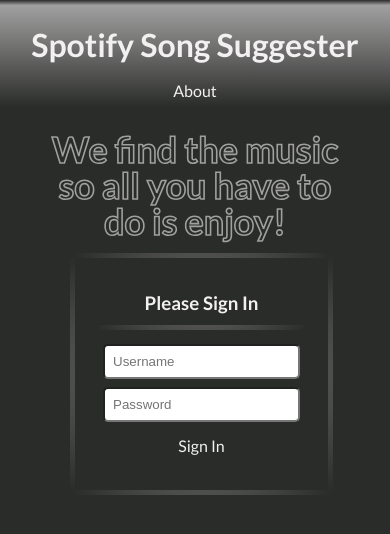
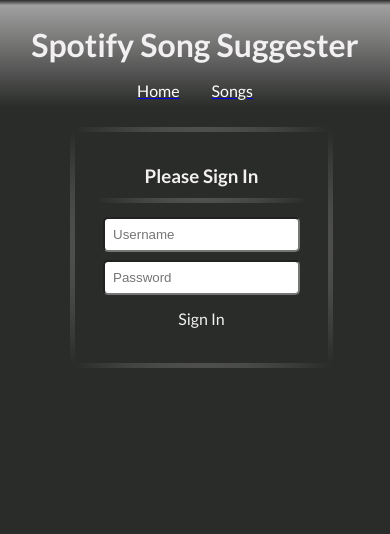
Before and after one commit to bw-spotify2/front-end, a React (Create React App) app: page / in a window 390 px wide. Shown: the top 534 px of the page. Built offline with nearby package versions, Linux system fonts and the light colour scheme.

Commit message:
songs route set up, moving on to build out main segment of app

```diff
--- /dev/null
+++ b/src/About.js
@@ -0,0 +1,9 @@
+import React from 'react';
+
+function About() {
+    return (
+        <div>About Section</div>
+    );
+}
+
+export default About;
--- a/src/App.js
+++ b/src/App.js
@@ -3,6 +3,8 @@
 import styled from "styled-components";
 import NavBar from "./Nav";
 import SignIn from "./SignIn";
+import Songs from './Songs';
+import About from './About';
 
 const Wrapper = styled.div`
 	margin: 0.5rem;
@@ -23,10 +25,12 @@
 			<Wrapper className="App">
 				<NavBar />
 				<Banner>
-					<h2>We find the music so all you have to do is enjoy!</h2>
+					<h2 id='app-callout'>We find the music so all you have to do is enjoy!</h2>
 				</Banner>
 				<Switch>
 					<Route exact path="/" component={SignIn}></Route>
+					<Route path='/songs' component={Songs}></Route>
+					<Route path='/about' component={About}></Route>
 				</Switch>
 			</Wrapper>
 		</Router>
--- a/src/Nav.js
+++ b/src/Nav.js
@@ -1,5 +1,7 @@
 import React from "react";
 import styled from "styled-components";
+import { Link, Route } from 'react-router-dom';
+import Songs from './Songs';
 
 const Nav = styled.div`
 	text-align: center;
@@ -8,9 +10,12 @@
 	background-image: linear-gradient(#2a2c2a, #a1a0a0 5%, #2a2c2a);
 `;
 
-const Link = styled.a`
+const NavLink = styled.a`
     margin: .5rem;
-    padding: .5rem;
+	padding: .5rem;
+	text-decoration: none;
+	color: white;
+
 
     &:hover {
         background-color: #A1A0A0;
@@ -23,10 +28,11 @@
 function NavBar() {
 	return (
 		<Nav>
-			<h1>Spotify Song Suggester</h1>
-			<div>
-				<Link>About</Link>
-			</div>
+			<h1 id='app-header'>Spotify Song Suggester</h1>
+			<Link to='/'><NavLink>Home</NavLink></Link>
+			{/* Songs link is temporary so I can start working on the cards */}
+			<Link to="/songs"><NavLink>Songs</NavLink></Link>
+
 		</Nav>
 	);
 }
--- a/src/SignIn.js
+++ b/src/SignIn.js
@@ -73,7 +73,7 @@
 	};
 
 	return (
-		<FormContainer onSubmit={handleSubmit}>
+		<FormContainer id='sign-up' onSubmit={handleSubmit}>
 			<FormTitle>
 				<H3>Please Sign In</H3>
 			</FormTitle>
--- /dev/null
+++ b/src/Songs.js
@@ -0,0 +1,9 @@
+import React from 'react';
+
+function Songs() {
+    return (
+        <div>Songs will be here</div>
+    );
+}
+
+export default Songs;
--- a/src/index.css
+++ b/src/index.css
@@ -56,3 +56,12 @@
 ul, li {
   list-style-type: dot;
 }
+
+@media screen and (max-width: 400px) {
+	#app-callout {
+		display: none;
+	}
+	#sign-up {
+		top: 15%;
+	}
+}
```
